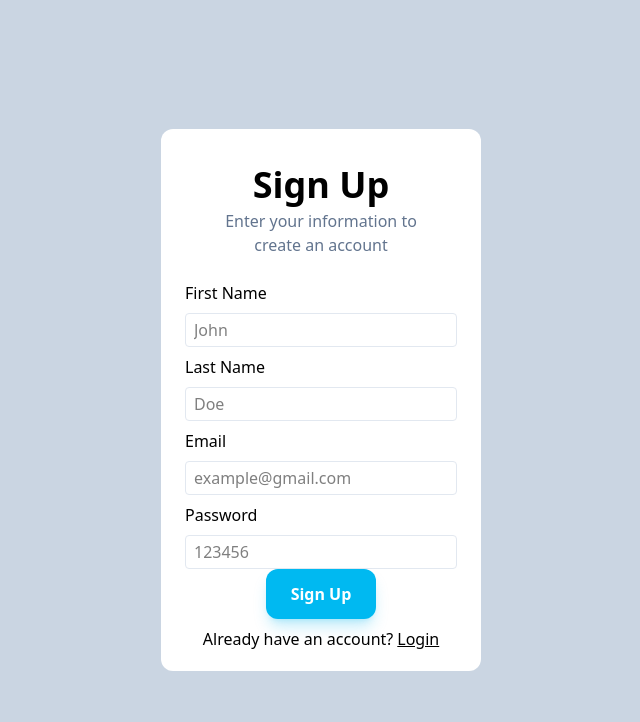
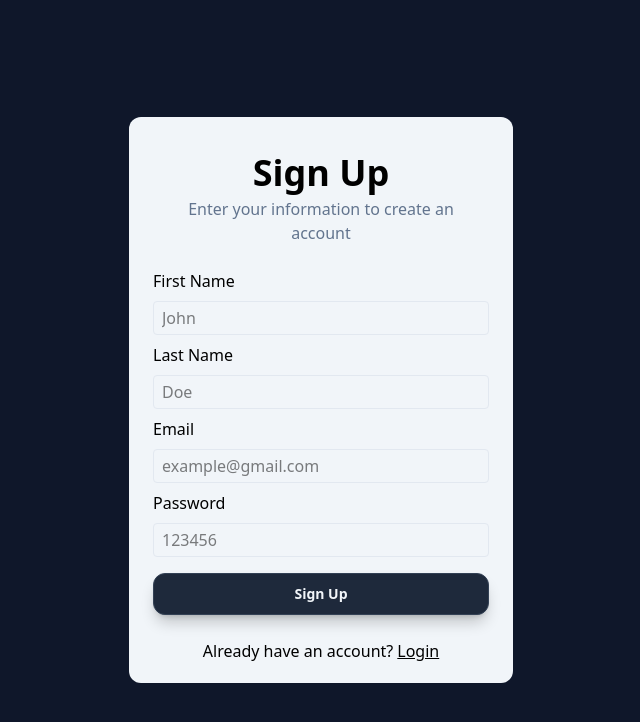
Before and after one commit to Resham8/Cashly, a React (Vite) app in the folder client/: page /signup in a window 1280 px wide. Shown: the top 722 px of the page, without its empty margins (319-959 px from the left). Built offline with nearby package versions, Linux system fonts and the light colour scheme.

Commit message:
UI update pages

```diff
--- a/client/src/pages/Dashboard.tsx
+++ b/client/src/pages/Dashboard.tsx
@@ -24,10 +24,16 @@ export default function Dashboard() {
   }, [balance]);
 
   return (
-    <div className="h-screen w-screen">
+    <div
+      className="h-screen w-screen bg-[linear-gradient(135deg,_#e2ecf3,_#cfe7f1,_#b3dfee)]
+
+"
+    >
       <AppBar />
-      <Balance value={balance} />
-      <UsersComponents />
+      <div className="px-96">
+        <Balance value={balance} />
+        <UsersComponents />
+      </div>
     </div>
   );
 }
--- a/client/src/pages/Login.tsx
+++ b/client/src/pages/Login.tsx
@@ -21,8 +21,8 @@ export default function Login() {
   }
   return (
     <>
-      <div className="flex justify-center items-center bg-slate-300 h-screen w-screen">
-        <div className="w-80 bg-white rounded-xl text-center h-max px-6 py-3">
+      <div className="flex justify-center items-center bg-surface h-screen w-screen">
+        <div className="w-96 bg-on-surface rounded-xl text-center h-max px-6 py-3">
           <Heading label="LogIn" />
           <SubHeading label="Enter your credentials to access your account" />
           <InputBox
@@ -35,7 +35,9 @@ export default function Login() {
             placeholder="123456"
             onChange={(e) => setPassword(e.target.value)}
           />
-          <Button label={"LogIn"} onClick={handleLogin} />
+          <div className="py-4">
+            <Button label={"Login"} onClick={handleLogin} variant="secondary" size="sm" fullWidth={true} />
+          </div>
           <BottomWarning
             label="Didn't have an account?"
             text="Sign Up"
--- a/client/src/pages/SignUp.tsx
+++ b/client/src/pages/SignUp.tsx
@@ -22,7 +22,7 @@ export default function SignUp() {
         lastName,
         password,
       });
-      if(res.data){
+      if (res.data) {
         navigate("/login");
       }
     } catch (error) {
@@ -32,8 +32,8 @@ export default function SignUp() {
 
   return (
     <>
-      <div className="flex justify-center items-center bg-slate-300 h-screen w-screen">
-        <div className="w-80 bg-white rounded-xl text-center h-max px-6 py-3">
+      <div className="flex justify-center items-center bg-surface h-screen w-screen">
+        <div className="w-96 bg-on-surface rounded-xl text-center h-max px-6 py-3">
           <Heading label="Sign Up" />
           <SubHeading label="Enter your information to create an account" />
           <InputBox
@@ -56,7 +56,9 @@ export default function SignUp() {
             placeholder="123456"
             onChange={(e) => setPassword(e.target.value)}
           />
-          <Button label={"Sign Up"} onClick={handleSignup} />
+          <div className="py-4">
+            <Button label={"Sign Up"} onClick={handleSignup} variant="secondary" fullWidth={true} size="sm" />
+          </div>
           <BottomWarning
             label="Already have an account?"
             text="Login"
```
